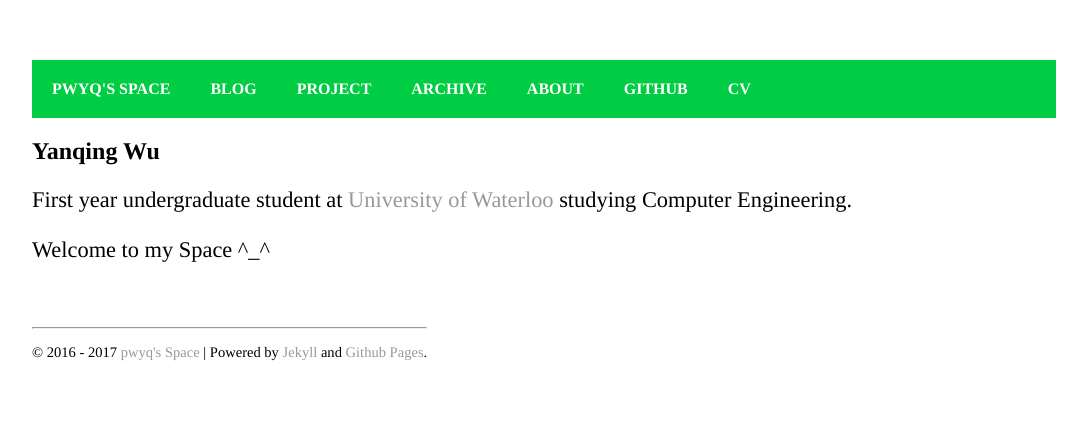
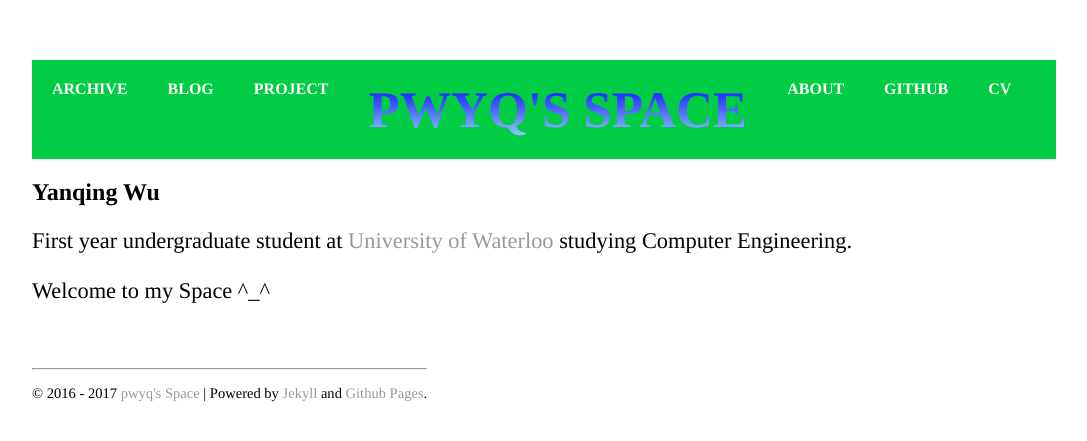
Before and after one commit to pwyq/blog, a Jekyll site: the page built from index.html, in a window 1280 px wide. Shown: the top 441 px of the page, without its empty margins (96-1183 px from the left). Built offline with Jekyll 4.4.1, drawn with Linux system fonts in a browser that asks for light colours.

Commit message:
adjust style

```diff
--- a/_layouts/default.html
+++ b/_layouts/default.html
@@ -3,14 +3,24 @@
 <!--[if IE 7]>    <html class="ie7 oldie" lang="en"> <![endif]-->
 <!--[if IE 8]>    <html class="ie8 oldie" lang="en"> <![endif]-->
 <!--[if gt IE 8]><!--> <html lang="en"> <!--<![endif]-->
+<style>
+	#main-logo
+	{
+		font-size: 50px;
+		font-size: 4vw;
+		background: -webkit-linear-gradient(#0000ff, #99ccff);
+		-webkit-background-clip: text;
+		-webkit-text-fill-color: transparent;
+	}
+</style>
 	{% include header.html %}
 	<body>
 		<nav>
 			<ul>
-				<li><a href="/" target="_self"><span title="Home Page">PWYQ'S SPACE</span></a></li>
+				<li><a href="/archives" target="_self"><span title="Blogs' Home">ARCHIVE</span></a></li>
 				<li><a href="/blog" target="_self"><span title="pwyq's Blog">BLOG</span></a></li>
 				<li><a href="/project" target="_self"><span title="pwyq's Project">PROJECT</span></a></li>
-				<li><a href="/archives" target="_self"><span title="Blogs' Home">ARCHIVE</span></a></li>
+				<li><a href="/" target="_self"><span title="Home Page" id="main-logo">PWYQ'S SPACE</span></a></li>
 				<li><a href="/about" target="_self"><span title="Know me a bit">ABOUT</span></a></li>
 				<li><a href="https://github.com/pwyq" target="_blank" onclick="alert('Leaving this space...')"><span title="Go to My Github Page">GITHUB</span></a></li>
 				<li><a href="/cv" target="_self"><span title="My Resume">CV</span></a></li>
--- a/project/Fleet_Girls_R/Air-Supremacy-Calculator.html
+++ b/project/Fleet_Girls_R/Air-Supremacy-Calculator.html
@@ -9,7 +9,7 @@
 		<!-- Favicon -->
 		<link rel="shortcut icon" href="/img/fleetGirlsR.ico">
 	</head>
-	{% include analytics.html %}
+
 	<body>
 		<p>testssssssssss</p>
 		{% include analytics.html %}
```
